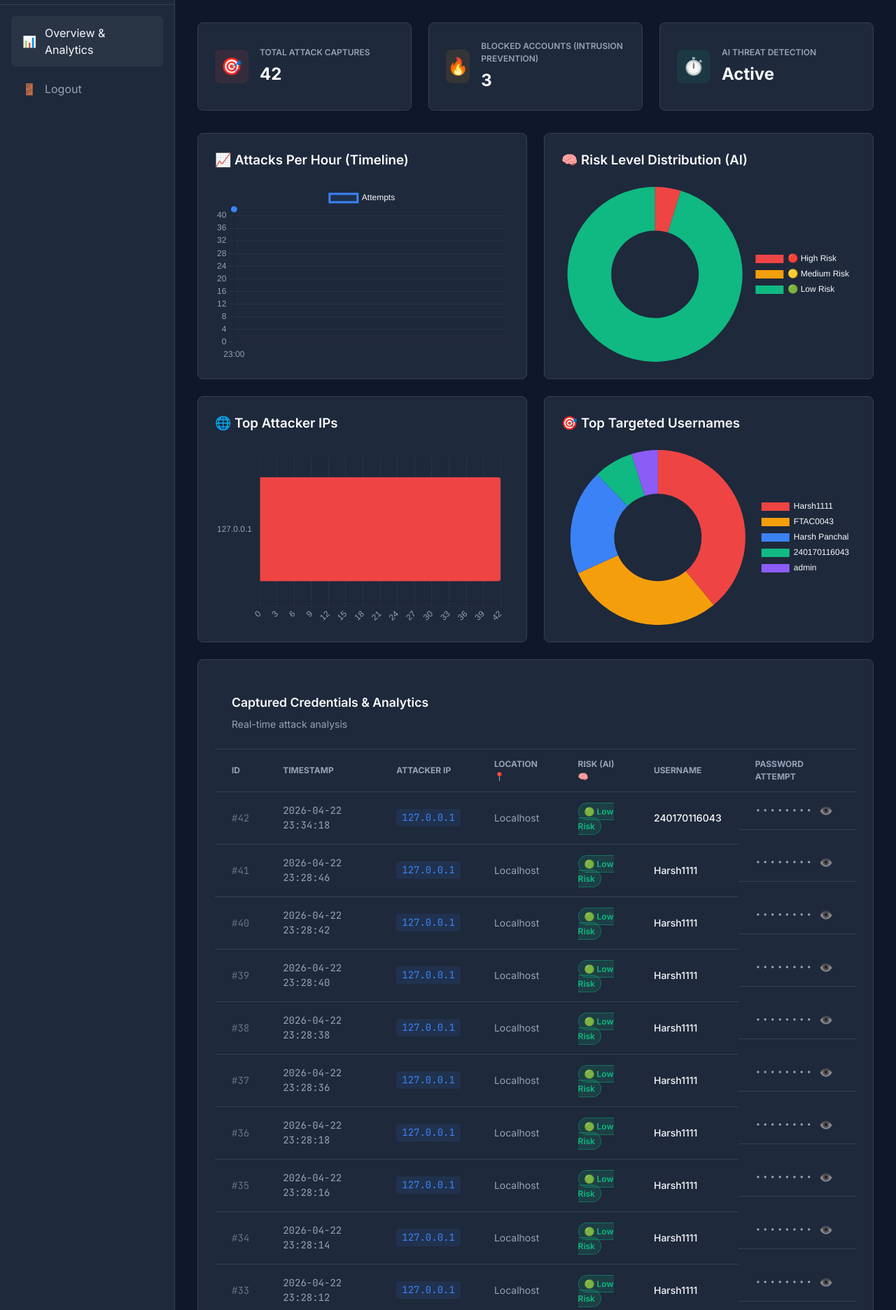
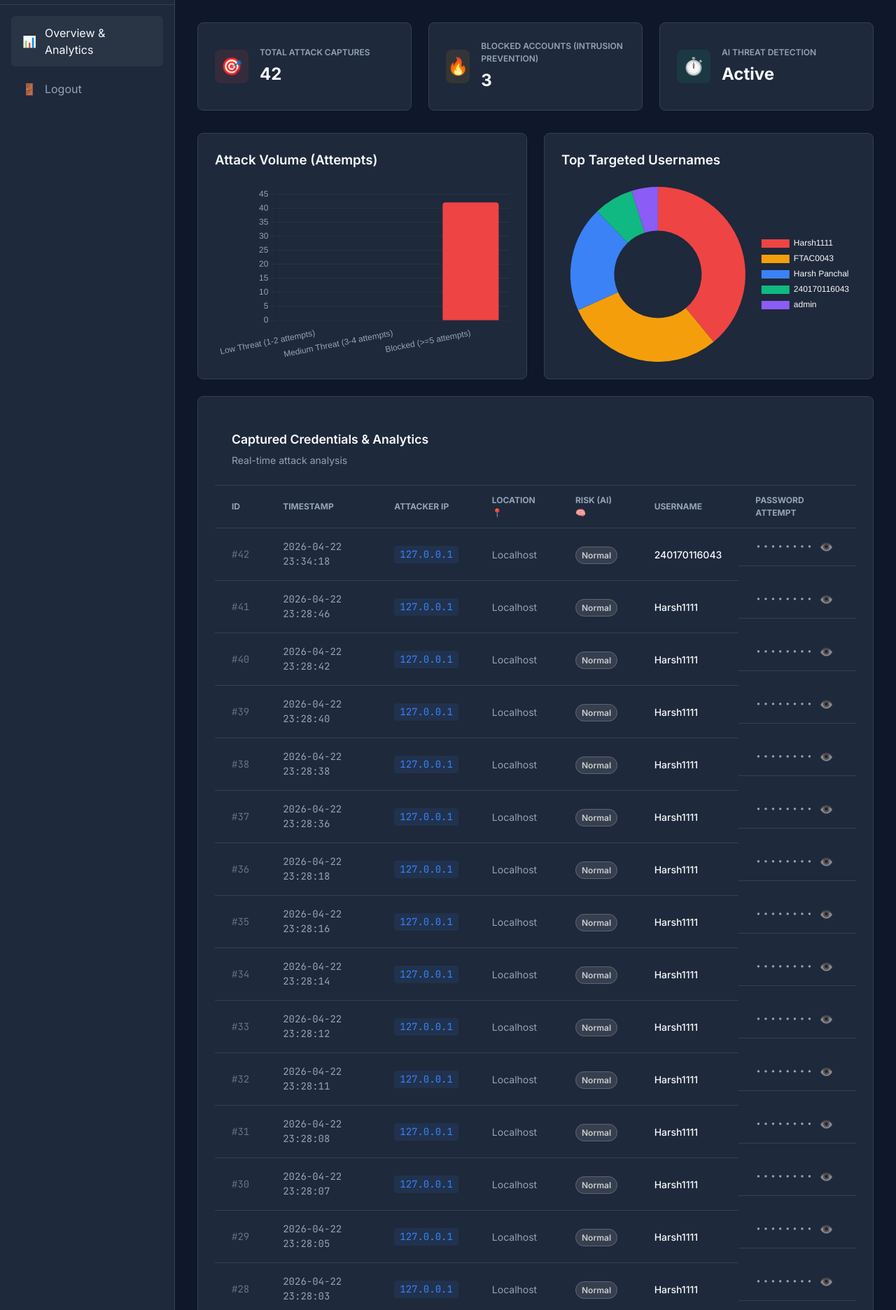
Before and after one commit to Harsh20071111/CN_project, a Flask app: page /dashboard in a window 1280 px wide. Shown: the part 95-1967 px from the top of the page at 70% size. Run offline with Flask 3, Linux system fonts and the light colour scheme; the visitor is signed in with stand-in values (Sample User, id 1); data comes from the database, SQL or seed files in the repository.

Commit message:
Revert "Add charts, password hashing, and AI scoring"
This reverts commit b9e5db77a4cc96bdb22d52f06c3456c706c2c76c.

```diff
--- a/honeypot-project/app.py
+++ b/honeypot-project/app.py
@@ -6,7 +6,6 @@ import csv
 import smtplib
 from email.mime.text import MIMEText
 import os
-import hashlib
 
 app = Flask(__name__)
 app.secret_key = "super_secure_admin_key"
@@ -52,34 +51,11 @@ def get_location(ip):
     return "Unknown", "N/A"
 
 def detect_attack(username, password):
-    # Heuristic-based Anomaly Detection (Scoring System)
-    score = 0
-    u = username.lower()
-    p = password.lower()
-
-    # Check for common attack usernames
-    if u in ['admin', 'root', 'administrator', 'test', 'user']:
-        score += 2
-    if 'admin' in u or 'root' in u:
-        score += 1
-
-    # Check for common weak/attack passwords
-    if password in ['123456', '12345678', 'password', 'admin', 'qwerty', 'abc123', 'letmein', '111111']:
-        score += 2
-    if len(password) < 6:
-        score += 1
-
-    # Check for SQL injection patterns
-    if any(x in u for x in ["'", '"', '--', 'or ', 'drop', 'select']):
-        score += 3
-    if any(x in p for x in ["'", '"', '--', 'or ', 'drop', 'select']):
-        score += 3
-
-    if score >= 3:
-        return 'High Risk'
-    elif score >= 1:
-        return 'Medium Risk'
-    return 'Low Risk'
+    # Rule-based Basic AI / Heuristics for detection
+    username = username.lower()
+    if username == "admin" or password == "123456" or "root" in username or password.lower() == "password":
+        return "High Risk"
+    return "Normal"
 
 def send_email_alert(ip, username, password, location, maps_link, time):
     sender = "kamleshpanchal21121983@gmail.com"
@@ -142,12 +118,9 @@ def login():
         location_text += " (EXACT GPS MATCH)"
     risk_level = detect_attack(username, password)
 
-    # Hash the password before storing (Security Best Practice)
-    hashed_password = hashlib.sha256(password.encode()).hexdigest()
-
     # Save to Database (we log every attempt to keep history, even if blocked)
     c.execute("INSERT INTO logs (username, password, ip, location, risk_level, time) VALUES (?, ?, ?, ?, ?, ?)",
-              (username, hashed_password, ip, location_text, risk_level, time_str))
+              (username, password, ip, location_text, risk_level, time_str))
     conn.commit()
 
     # Check Username Blocking System
--- a/honeypot-project/templates/dashboard.html
+++ b/honeypot-project/templates/dashboard.html
@@ -73,23 +73,11 @@
       <!-- Charts Section -->
       <div class="charts-grid mt-4 mb-4">
         <div class="card p-4">
-          <h3 class="mb-4">📈 Attacks Per Hour (Timeline)</h3>
-          <canvas id="timelineChart" style="max-height: 250px;"></canvas>
+          <h3 class="mb-4">Attack Volume (Attempts)</h3>
+          <canvas id="attackChart" style="max-height: 250px;"></canvas>
         </div>
         <div class="card p-4">
-          <h3 class="mb-4">🧠 Risk Level Distribution (AI)</h3>
-          <div style="display:flex; justify-content:center;">
-            <canvas id="riskChart" style="max-height: 250px;"></canvas>
-          </div>
-        </div>
-      </div>
-      <div class="charts-grid mb-4">
-        <div class="card p-4">
-          <h3 class="mb-4">🌐 Top Attacker IPs</h3>
-          <canvas id="ipChart" style="max-height: 250px;"></canvas>
-        </div>
-        <div class="card p-4">
-          <h3 class="mb-4">🎯 Top Targeted Usernames</h3>
+          <h3 class="mb-4">Top Targeted Usernames</h3>
           <div style="display:flex; justify-content:center;">
              <canvas id="userChart" style="max-height: 250px;"></canvas>
           </div>
@@ -127,11 +115,9 @@
                     <td class="location-cell">{{ row[4] }}</td>
                     <td>
                       {% if row[5] == 'High Risk' %}
-                        <span class="badge red">🔴 High Risk</span>
-                      {% elif row[5] == 'Medium Risk' %}
-                        <span class="badge" style="background: rgba(245,158,11,0.15); border: 1px solid rgba(245,158,11,0.4); color: #f59e0b;">🟡 Medium Risk</span>
+                        <span class="badge red">High Risk</span>
                       {% else %}
-                        <span class="badge" style="background: rgba(16,185,129,0.15); border: 1px solid rgba(16,185,129,0.4); color: #10b981;">🟢 Low Risk</span>
+                        <span class="badge" style="background: rgba(255,255,255,0.1); border: 1px solid rgba(255,255,255,0.2); color: #ccc;">Normal</span>
                       {% endif %}
                     </td>
                     <td class="username">{{ row[1] }}</td>
@@ -195,12 +181,10 @@
     const logs = [];
     document.querySelectorAll('.logs-table tbody tr').forEach(tr => {
       if(tr.querySelector('.ip-badge')) {
-        const riskEl = tr.querySelector('.badge');
         logs.push({
           ip: tr.querySelector('.ip-badge').textContent,
           username: tr.querySelector('.username').textContent,
-          time: tr.querySelector('.timestamp').textContent,
-          risk: riskEl ? riskEl.textContent.trim() : 'Low Risk'
+          time: tr.querySelector('.timestamp').textContent
         });
       }
     });
@@ -257,58 +241,20 @@
 
     // Charts Logic
     if(logs.length > 0) {
-      // Chart colors
-      const chartColors = ['#ef4444', '#f59e0b', '#3b82f6', '#10b981', '#8b5cf6', '#ec4899', '#14b8a6', '#f97316'];
+      // 1. Top Usernames Chart
+      const userCounts = {};
+      logs.forEach(log => {
+        userCounts[log.username] = (userCounts[log.username] || 0) + 1;
+      });
+      const topUsers = Object.entries(userCounts).sort((a,b) => b[1] - a[1]).slice(0, 5);
 
-      // 1. Attacks Per Hour (Line Chart)
-      const hourCounts = {};
-      logs.forEach(log => {
-        const hour = log.time.substring(11, 13) + ':00';
-        hourCounts[hour] = (hourCounts[hour] || 0) + 1;
-      });
-      const sortedHours = Object.keys(hourCounts).sort();
-
-      new Chart(document.getElementById('timelineChart'), {
-        type: 'line',
+      new Chart(document.getElementById("userChart"), {
+        type: "doughnut",
         data: {
-          labels: sortedHours,
+          labels: topUsers.map(u => u[0]),
           datasets: [{
-            label: 'Attempts',
-            data: sortedHours.map(h => hourCounts[h]),
-            borderColor: '#3b82f6',
-            backgroundColor: 'rgba(59,130,246,0.1)',
-            fill: true,
-            tension: 0.4,
-            pointBackgroundColor: '#3b82f6',
-            pointRadius: 4
-          }]
-        },
-        options: {
-          responsive: true,
-          maintainAspectRatio: false,
-          scales: {
-            y: { beginAtZero: true, ticks: { color: '#94a3b8', stepSize: 1 }, grid: { color: 'rgba(255,255,255,0.05)' } },
-            x: { ticks: { color: '#94a3b8' }, grid: { display: false } }
-          },
-          plugins: { legend: { labels: { color: '#f8fafc' } } }
-        }
-      });
-
-      // 2. Risk Level Distribution (Doughnut Chart)
-      const riskCounts = { 'High': 0, 'Medium': 0, 'Low': 0 };
-      logs.forEach(log => {
-        if (log.risk.includes('High')) riskCounts['High']++;
-        else if (log.risk.includes('Medium')) riskCounts['Medium']++;
-        else riskCounts['Low']++;
-      });
-
-      new Chart(document.getElementById('riskChart'), {
-        type: 'doughnut',
-        data: {
-          labels: ['🔴 High Risk', '🟡 Medium Risk', '🟢 Low Risk'],
-          datasets: [{
-            data: [riskCounts['High'], riskCounts['Medium'], riskCounts['Low']],
-            backgroundColor: ['#ef4444', '#f59e0b', '#10b981'],
+            data: topUsers.map(u => u[1]),
+            backgroundColor: ['#ef4444', '#f59e0b', '#3b82f6', '#10b981', '#8b5cf6'],
             borderWidth: 0
           }]
         },
@@ -319,53 +265,32 @@
         }
       });
 
-      // 3. Top Attacker IPs (Horizontal Bar Chart)
-      const topIPs = Object.entries(ipCounts).sort((a,b) => b[1] - a[1]).slice(0, 6);
+      // 2. Attack Volumes Chart (Grouping by IP attempts for mock visualization)
+      const attemptVolumes = [
+        logs.filter(l => ipCounts[l.ip] < 3).length,
+        logs.filter(l => ipCounts[l.ip] >= 3 && ipCounts[l.ip] < 5).length,
+        logs.filter(l => ipCounts[l.ip] >= 5).length
+      ];
 
-      new Chart(document.getElementById('ipChart'), {
-        type: 'bar',
+      new Chart(document.getElementById("attackChart"), {
+        type: "bar",
         data: {
-          labels: topIPs.map(i => i[0]),
+          labels: ["Low Threat (1-2 attempts)", "Medium Threat (3-4 attempts)", "Blocked (>=5 attempts)"],
           datasets: [{
-            label: 'Attempts',
-            data: topIPs.map(i => i[1]),
-            backgroundColor: chartColors.slice(0, topIPs.length),
+            label: "Login Attempts",
+            data: attemptVolumes,
+            backgroundColor: ["#10b981", "#f59e0b", "#ef4444"],
             borderRadius: 4
-          }]
-        },
-        options: {
-          indexAxis: 'y',
-          responsive: true,
-          maintainAspectRatio: false,
-          scales: {
-            x: { beginAtZero: true, ticks: { color: '#94a3b8', stepSize: 1 }, grid: { color: 'rgba(255,255,255,0.05)' } },
-            y: { ticks: { color: '#94a3b8' }, grid: { display: false } }
-          },
-          plugins: { legend: { display: false } }
-        }
-      });
-
-      // 4. Top Targeted Usernames (Doughnut Chart)
-      const userCounts = {};
-      logs.forEach(log => {
-        userCounts[log.username] = (userCounts[log.username] || 0) + 1;
-      });
-      const topUsers = Object.entries(userCounts).sort((a,b) => b[1] - a[1]).slice(0, 5);
-
-      new Chart(document.getElementById('userChart'), {
-        type: 'doughnut',
-        data: {
-          labels: topUsers.map(u => u[0]),
-          datasets: [{
-            data: topUsers.map(u => u[1]),
-            backgroundColor: chartColors.slice(0, topUsers.length),
-            borderWidth: 0
           }]
         },
         options: {
           responsive: true,
           maintainAspectRatio: false,
-          plugins: { legend: { position: 'right', labels: { color: '#f8fafc' } } }
+          scales: {
+            y: { ticks: { color: '#94a3b8' }, grid: { color: 'rgba(255,255,255,0.05)' } },
+            x: { ticks: { color: '#94a3b8' }, grid: { display: false } }
+          },
+          plugins: { legend: { display: false } }
         }
       });
     }
```
